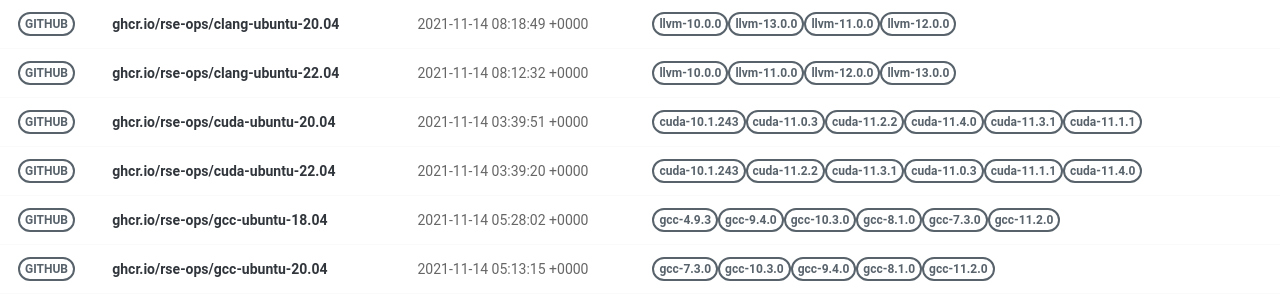
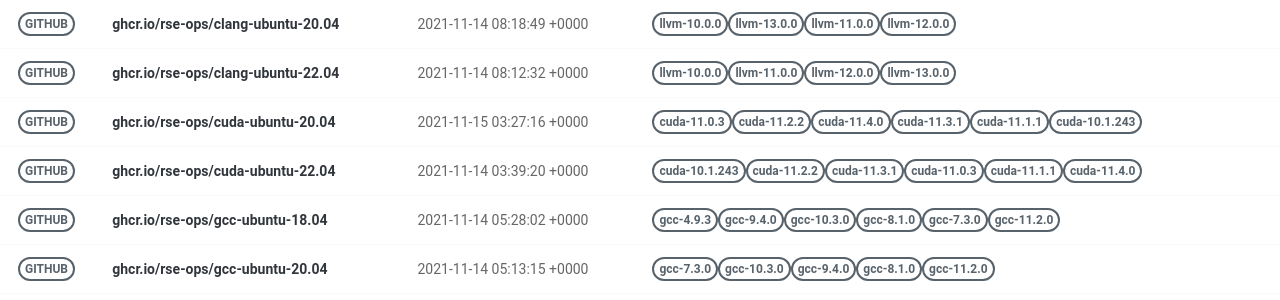
Before and after one commit to rse-ops/docker-images, a Jekyll site: the page built from pages/index.md, in a window 1280 px wide. Shown: the part 179-479 px from the top of the page. Built offline with Jekyll 4.4.1, drawn with Linux system fonts in a browser that asks for light colours; nearby versions of some CDN libraries.

Commit message:
Automated push to update library 2021-11-15

```diff
--- a/_library/ghcr.io-rse-ops-cuda-ubuntu-20.04.md
+++ b/_library/ghcr.io-rse-ops-cuda-ubuntu-20.04.md
@@ -1,14 +1,11 @@
 ---
 layout: container
 name: ghcr.io/rse-ops/cuda-ubuntu-20.04
-updated_at: 2021-11-14 03:39:51.055189
+updated_at: 2021-11-15 03:27:16.899779
 
 
 container_url: https://github.com/orgs/rse-ops/packages/container/package/cuda-ubuntu-20.04
 versions:
- - tag: cuda-10.1.243
-   dockerfile: https://github.com/rse-ops/docker-images/blob/main/ubuntu/cuda/Dockerfile
-   manifest: https://crane.ggcr.dev/manifest/ghcr.io/rse-ops/cuda-ubuntu-20.04:cuda-10.1.243
  - tag: cuda-11.0.3
    dockerfile: https://github.com/rse-ops/docker-images/blob/main/ubuntu/cuda/Dockerfile
    manifest: https://crane.ggcr.dev/manifest/ghcr.io/rse-ops/cuda-ubuntu-20.04:cuda-11.0.3
```
Also changed, not shown: other parts of _library/ghcr.io-rse-ops-cuda-ubuntu-20.04.md (+3 -0 lines).
